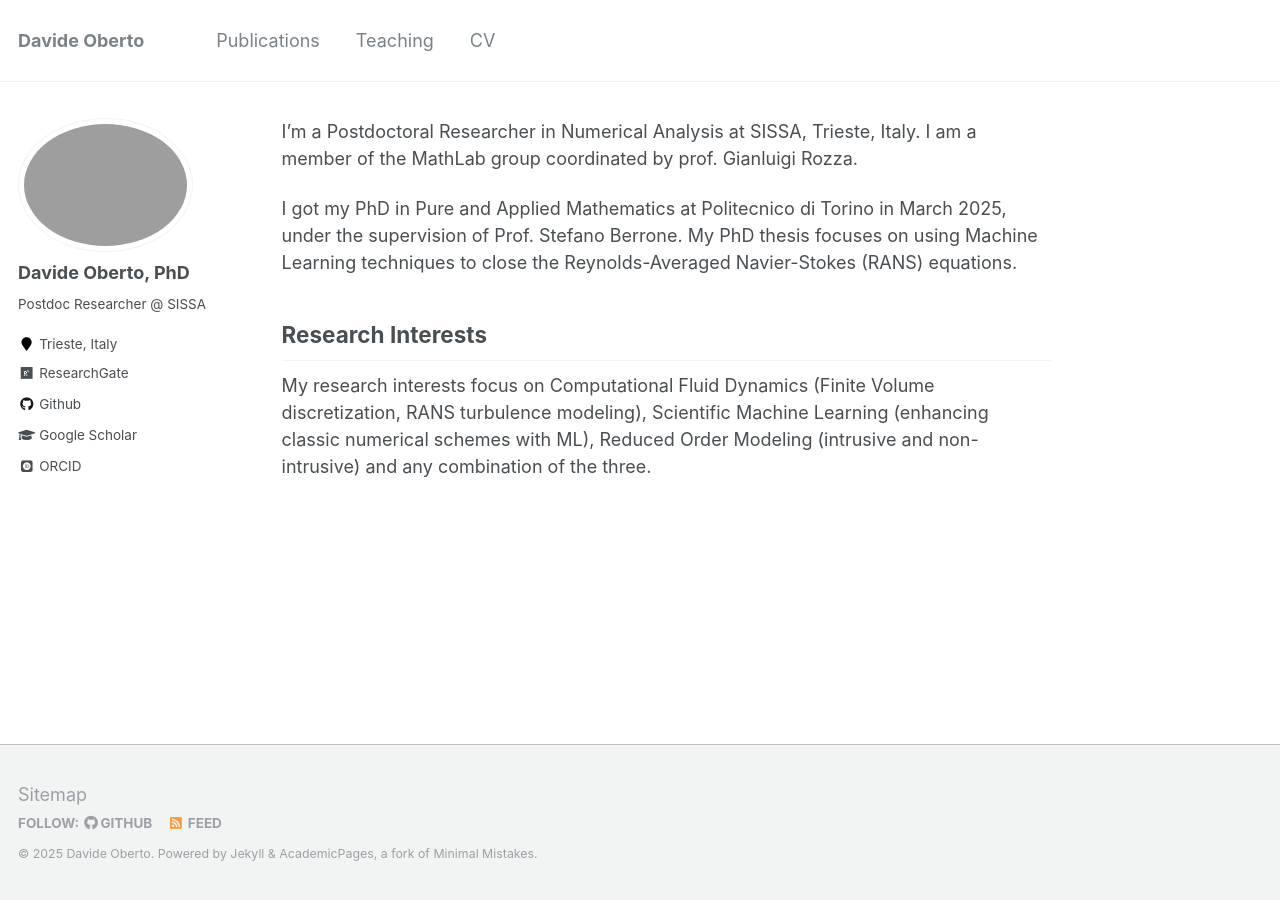
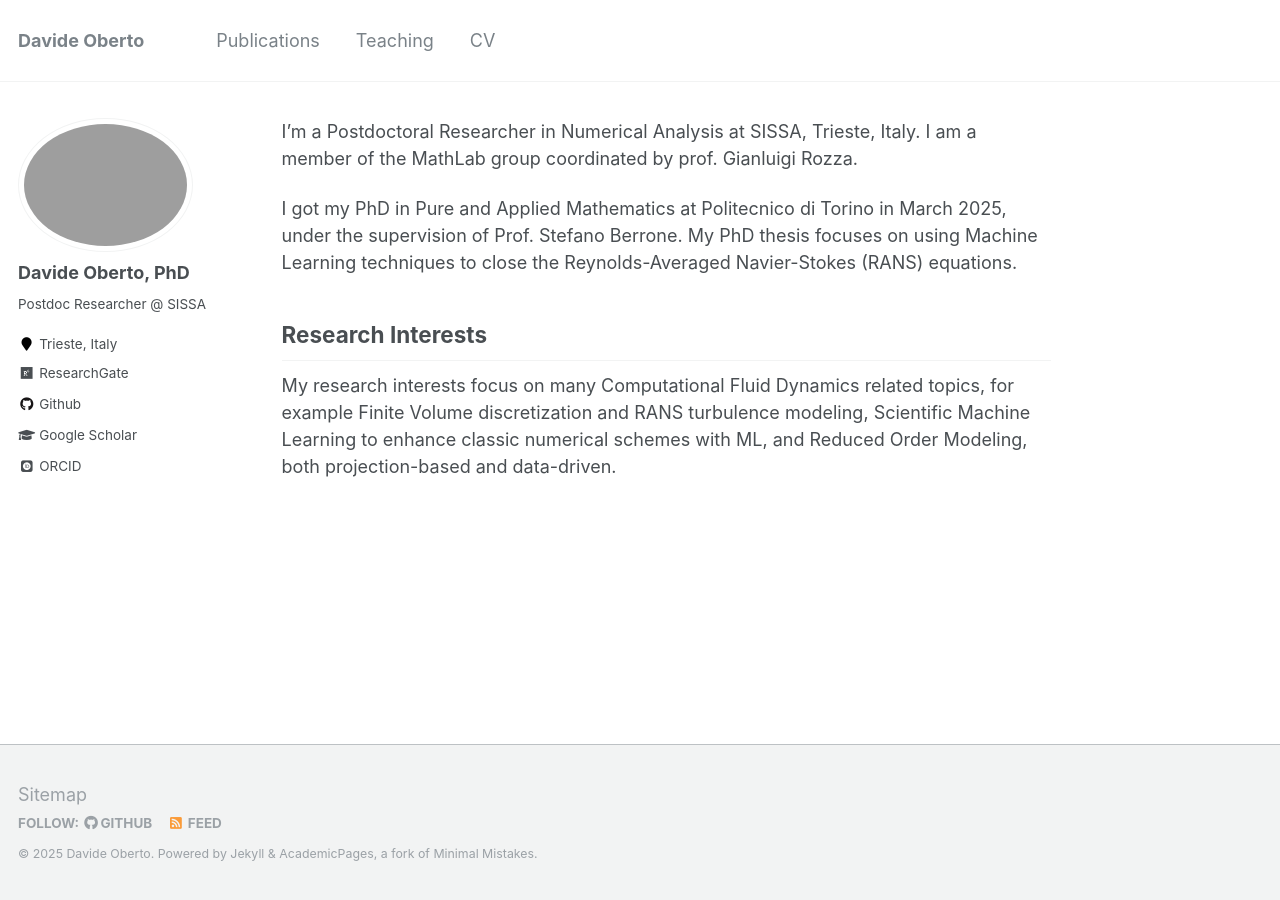
Before and after one commit to DavideOberto/DavideOberto.github.io, a Jekyll site: the page built from _pages/about.md, in a window 1280 px wide. Built offline with Jekyll 4.4.1, drawn with Linux system fonts in a browser that asks for light colours; some web fonts are replaced.

Commit message:
Update about.md

```diff
--- a/_pages/about.md
+++ b/_pages/about.md
@@ -14,4 +14,4 @@ I got my PhD in Pure and Applied Mathematics at Politecnico di Torino in March 2
 
 <h2>Research Interests</h2>
 
-My research interests focus on Computational Fluid Dynamics (Finite Volume discretization, RANS turbulence modeling), Scientific Machine Learning (enhancing classic numerical schemes with ML), Reduced Order Modeling (intrusive and non-intrusive) and any combination of the three.
+My research interests focus on many Computational Fluid Dynamics related topics, for example Finite Volume discretization and RANS turbulence modeling, Scientific Machine Learning to enhance classic numerical schemes with ML, and Reduced Order Modeling, both projection-based and data-driven.
```
